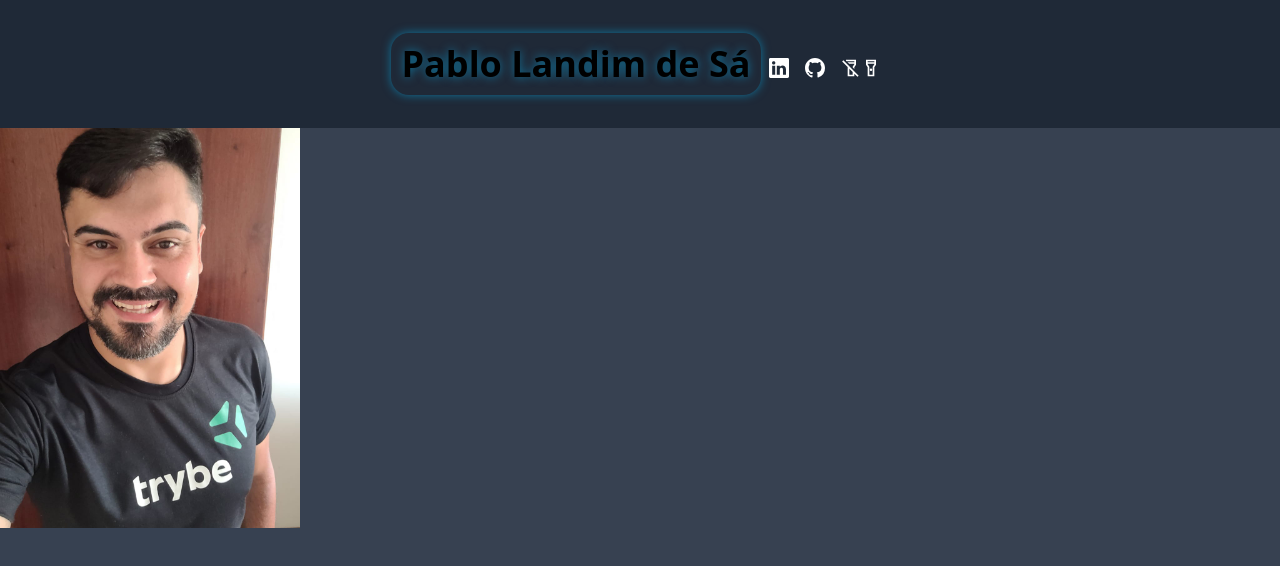
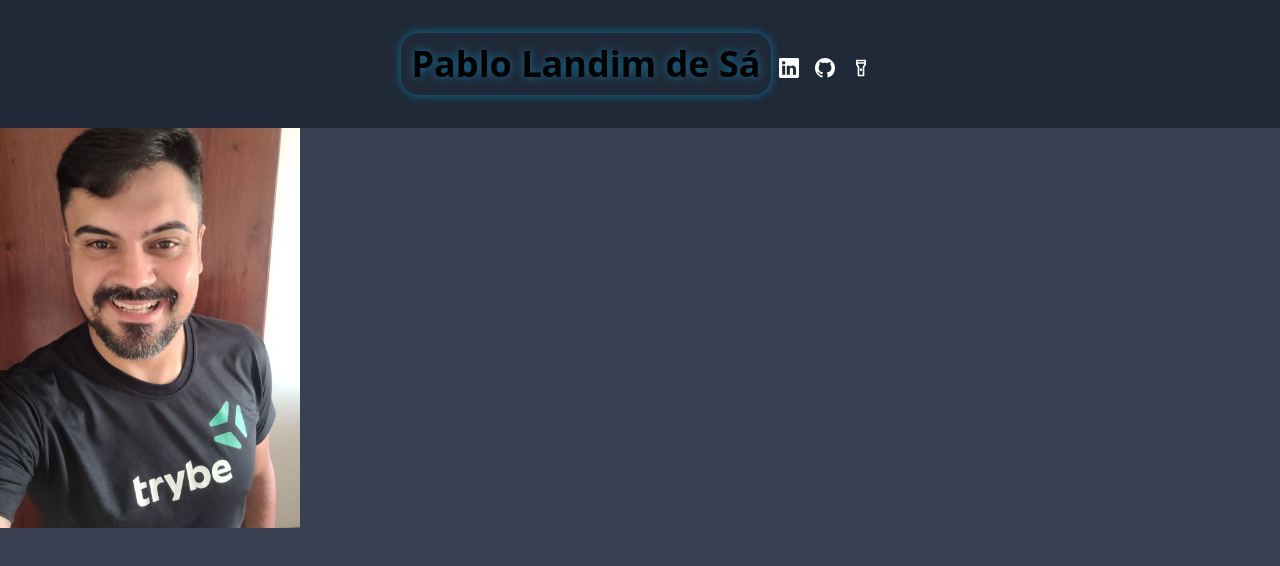
Before and after one commit to PabloLSa/my, a Next.js app: page / in a window 1280 px wide. Both pictures are taken after a click on the button 851 px from the left and 68 px from the top of the page. Shown: the top 566 px of the page. Built offline with nearby package versions, Linux system fonts and the light colour scheme.

Commit message:
Context API
criei context API para a funçaõ dark mode e ajustei o botão

```diff
--- a/components/Header.jsx
+++ b/components/Header.jsx
@@ -1,14 +1,15 @@
 import ThemeContext from '@/context/ThemeContext';
 import { useContext } from 'react';
+import { useState } from 'react';
 import React from 'react';
 import { BsGithub, BsLinkedin } from 'react-icons/bs';
 import { MdOutlineFlashlightOff, MdOutlineFlashlightOn } from 'react-icons/md';
 
 // text-blue-15b8c6
 // text-blue-500
-function Header  ()  {
+function Header() {
   const theme = useContext(ThemeContext);
-  console.log(theme);
+  // console.log(theme);
   return (
 
     <header className='bg-gray-800 flex flex-col justify-center items-center h-32 w-full'>
@@ -37,9 +38,10 @@ function Header  ()  {
             </a>
           </span>
           <span className='text-white mx-2 text-xl flex items-center'>
-            <button onClick={console.log('click')}><MdOutlineFlashlightOff/></button>
-            <button onClick={console.log('click')}><MdOutlineFlashlightOn/></button>
-
+            <button
+              onClick={() => theme.toogleTheme()}>
+                {theme.color === "dark" ? <MdOutlineFlashlightOff /> :
+                <MdOutlineFlashlightOn/>}</button>
           </span>
         </div>
       </div>
--- a/pages/_document.js
+++ b/pages/_document.js
@@ -3,7 +3,7 @@ import ThemeContext from '../context/ThemeContext';
 
 export default function Document() {
   return (
-<ThemeContext.Provider value={{ color: "dark" }}>
+
 <Html lang="en">
       <Head />
         <body>
@@ -11,7 +11,7 @@ export default function Document() {
           <NextScript />
         </body>
     </Html>
-</ThemeContext.Provider>
+
 
 
   )
--- a/pages/index.js
+++ b/pages/index.js
@@ -1,15 +1,21 @@
 import React from 'react';
-import ThemeConext from '@/context/ThemeContext';
+import ThemeContext from '../context/ThemeContext';
+import { useState } from 'react';
 import Header from '../components/Header';
 import Nav from '../components/Nav';
 
 const Index = () => {
+  const [themeColor, setThemeColor] = useState("dark");
+  function toogleTheme(){
+    setThemeColor(themeColor === "dark" ? "light" : "dark");
+  }
   return (
 
     <div className='h-screen'>
+      <ThemeContext.Provider value={{ color: themeColor, toogleTheme }}>
       <Header />
       <Nav />
-
+      </ThemeContext.Provider>
     </div>
 
 
```
Also changed, not shown: components/testc.jsx (added).
